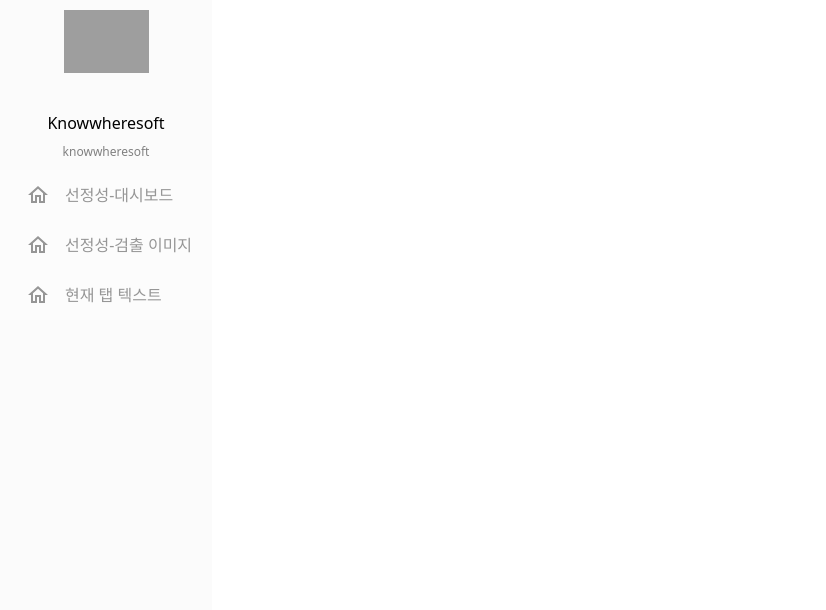
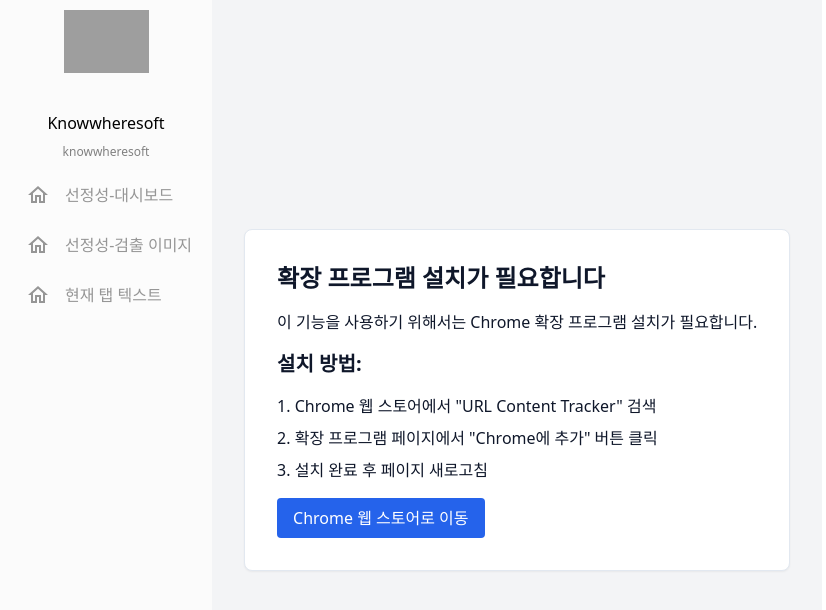
Before and after one commit to eoog/PWA_TEST, a React (Create React App) app: page /install-guide in a window 1280 px wide. Shown: the top 610 px of the page, without its empty margins (0-826 px from the left). Built offline with nearby package versions, Linux system fonts and the light colour scheme; grey boxes are pictures that could not be loaded.

Commit message:
확장프로그램 설치 확인 로직 추가 1. 설치 확인 함수 checkExtensionInstalled 작성 2. TextViewWrapper 클래스로 TextView 컴포넌트를 감싸 로직 적용 3. 사이드바에 변경된 path 적용

```diff
--- a/src/App.js
+++ b/src/App.js
@@ -3,10 +3,10 @@
 import Example from "./sidebar"; // 사이드바 컴포넌트를 가져옵니다.
 import {Box} from '@mui/material';
 import {Route, Routes, useLocation} from "react-router-dom";
-import GambleView from "./view/GambleView";
 import Dashboard from "./view/Dashboard";
 import ImageBoard from "./view/ImageList";
-import TextView from "./view/TextView";
+import InstallGuide from "./view/installGuide";
+import TextViewWrapper from "./components/TextViewWrapper";
 
 async function requestNotificationPermission() {
   const permission = await Notification.requestPermission();
@@ -44,8 +44,8 @@
             {/*<Route path="/" element={<Dashboard />} />*/}
             <Route path="/" element={<Dashboard/>}/>
             <Route path="/board" element={<ImageBoard/>}/>
-            <Route path="/text" element={<TextView/>}/>
-            <Route path="/a" element={<GambleView/>}/>
+            <Route path="/text-view" element={<TextViewWrapper/>}/>
+            <Route path="/install-guide" element={<InstallGuide />} />
           </Routes>
         </Box>
         {/* Same as */}
--- /dev/null
+++ b/src/components/TextViewWrapper.js
@@ -0,0 +1,34 @@
+import React, { useEffect, useState } from 'react';
+import { Navigate } from 'react-router-dom';
+import {checkExtensionInstalled} from "./extensionCheck";
+import TextView from "../view/TextView";
+
+const TextViewWrapper = () => {
+    const [isExtensionInstalled, setIsExtensionInstalled] = useState(null);
+
+    useEffect(() => {
+        const checkExtension = async () => {
+            const installed = await checkExtensionInstalled();
+            setIsExtensionInstalled(installed);
+        };
+
+        checkExtension();
+    }, []);
+
+    if (isExtensionInstalled === null) {
+        return (
+            <div className="min-h-screen flex items-center justify-center">
+                <div className="animate-spin h-8 w-8 border-4 border-blue-500 rounded-full border-t-transparent"></div>
+            </div>
+        );
+    }
+
+    if (!isExtensionInstalled) {
+        console.log('확장프로그램 설치 안되어 있음');
+        return <Navigate to="/install-guide" replace />;
+    }
+    console.log('확장프로그램 설치 되어 있음');
+    return <TextView />;
+};
+
+export default TextViewWrapper;
--- /dev/null
+++ b/src/components/extensionCheck.js
@@ -0,0 +1,30 @@
+export const EXTENSION_IDENTIFIER = 'URL_HISTORY_TRACKER_f7e8d9c6b5a4';
+/**
+ * 확장 프로그램이 설치되어 있는지 확인합니다.
+ * */
+export const checkExtensionInstalled = () => {
+    return new Promise((resolve) => {
+        // Extension이 설치되어 있는지 확인하기 위한 메시지 전송
+        window.postMessage({
+            type: "REQUEST_URLS_AND_CONTENT",
+            identifier: EXTENSION_IDENTIFIER
+        }, "*");
+
+        // 응답 대기를 위한 타임아웃 설정 (3초)
+        const timeoutId = setTimeout(() => {
+            resolve(false);
+        }, 3000);
+
+        // 확장프로그램으로부터의 응답 리스너
+        const messageListener = (event) => {
+            if (event.data.type === "URLS_AND_CONTENT_FROM_EXTENSION" &&
+                event.data.source === EXTENSION_IDENTIFIER) {
+                clearTimeout(timeoutId);
+                window.removeEventListener("message", messageListener);
+                resolve(true);
+            }
+        };
+
+        window.addEventListener("message", messageListener);
+    });
+};
--- a/src/sidebar.js
+++ b/src/sidebar.js
@@ -82,8 +82,8 @@
                 <p style={{textDecoration:"none"}}>선정성-검출 이미지</p>
               </MenuItem>
             </Link>
-            <Link to="/text">
-              <MenuItem style={getMenuItemStyle("/text")} icon={<HomeOutlinedIcon />}>
+            <Link to="/text-view">
+              <MenuItem style={getMenuItemStyle("/text-view")} icon={<HomeOutlinedIcon />}>
                 <p style={{textDecoration:"none"}}>현재 탭 텍스트</p>
               </MenuItem>
             </Link>
--- /dev/null
+++ b/src/view/installGuide.js
@@ -0,0 +1,33 @@
+import React from 'react';
+import {Card} from "../components/ui/card";
+
+const InstallGuide = () => {
+    return (
+        <div className="min-h-screen bg-gray-100 p-8 flex items-center justify-center">
+            <Card className="max-w-2xl p-8">
+                <h2 className="text-2xl font-bold mb-4">확장 프로그램 설치가 필요합니다</h2>
+                <p className="mb-4">
+                    이 기능을 사용하기 위해서는 Chrome 확장 프로그램 설치가 필요합니다.
+                </p>
+                <div className="space-y-4">
+                    <h3 className="text-xl font-semibold">설치 방법:</h3>
+                    <ol className="list-decimal list-inside space-y-2">
+                        <li>Chrome 웹 스토어에서 "URL Content Tracker" 검색</li>
+                        <li>확장 프로그램 페이지에서 "Chrome에 추가" 버튼 클릭</li>
+                        <li>설치 완료 후 페이지 새로고침</li>
+                    </ol>
+                    <a
+                        href="[크롬 웹스토어 URL]"
+                        target="_blank"
+                        rel="noopener noreferrer"
+                        className="inline-block mt-4 px-4 py-2 bg-blue-600 text-white rounded hover:bg-blue-700"
+                    >
+                        Chrome 웹 스토어로 이동
+                    </a>
+                </div>
+            </Card>
+        </div>
+    );
+};
+
+export default InstallGuide;
```
Also changed, not shown: public/chromeExtensionUrl/newContent.js (+0 -23 lines).
